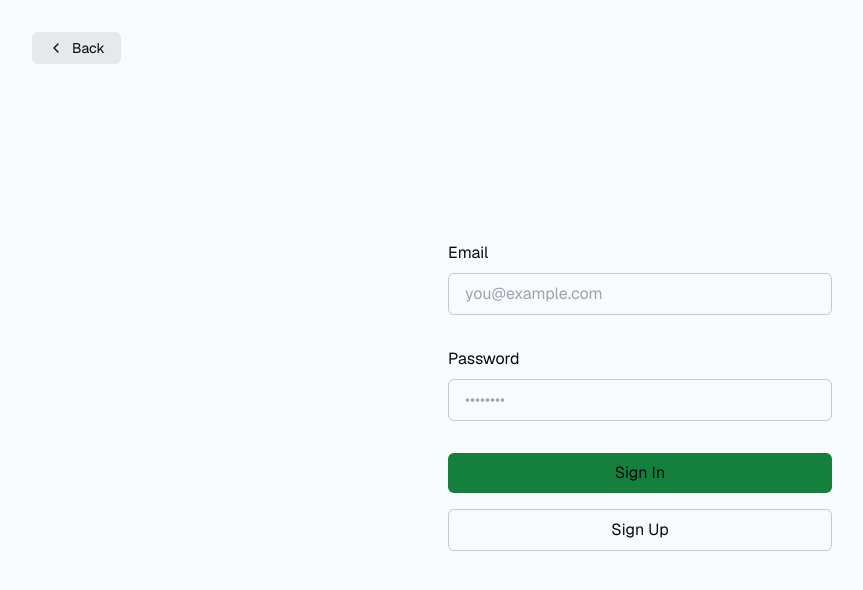
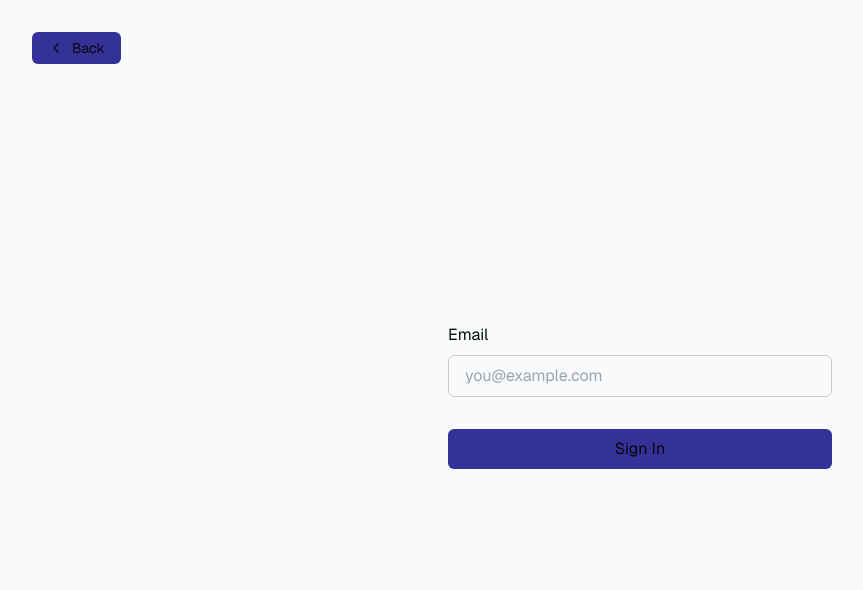
Before and after one commit to luvnft/grocery, a Next.js app: page /login in a window 1280 px wide. Shown: the top 590 px of the page, without its empty margins (0-863 px from the left). Built offline with nearby package versions, Linux system fonts and the light colour scheme.

Commit message:
adjusting the function and starting work on login

```diff
--- a/app/layout.tsx
+++ b/app/layout.tsx
@@ -7,8 +7,8 @@
 
 export const metadata = {
   metadataBase: new URL(defaultUrl),
-  title: 'Next.js and Supabase Starter Kit',
-  description: 'The fastest way to build apps with Next.js and Supabase',
+  title: 'grocery list organizer',
+  description: 'the easiest way to organize your grocery list',
 }
 
 export default function RootLayout({
--- a/app/login/page.tsx
+++ b/app/login/page.tsx
@@ -12,13 +12,11 @@
     'use server'
 
     const email = formData.get('email') as string
-    const password = formData.get('password') as string
     const cookieStore = cookies()
     const supabase = createClient(cookieStore)
 
-    const { error } = await supabase.auth.signInWithPassword({
+    const { error } = await supabase.auth.signInWithOtp({
       email,
-      password,
     })
 
     if (error) {
@@ -79,6 +77,11 @@
         className="animate-in flex-1 flex flex-col w-full justify-center gap-2 text-foreground"
         action={signIn}
       >
+        {searchParams?.message && (
+          <p className="mt-4 p-4 bg-foreground/10 text-foreground text-center">
+            {searchParams.message}
+          </p>
+        )}
         <label className="text-md" htmlFor="email">
           Email
         </label>
@@ -88,30 +91,9 @@
           placeholder="you@example.com"
           required
         />
-        <label className="text-md" htmlFor="password">
-          Password
-        </label>
-        <input
-          className="rounded-md px-4 py-2 bg-inherit border mb-6"
-          type="password"
-          name="password"
-          placeholder="••••••••"
-          required
-        />
-        <button className="bg-green-700 rounded-md px-4 py-2 text-foreground mb-2">
+        <button className="bg-btn-background hover:bg-btn-background-hover rounded-md px-4 py-2 text-foreground mb-2">
           Sign In
         </button>
-        <button
-          formAction={signUp}
-          className="border border-foreground/20 rounded-md px-4 py-2 text-foreground mb-2"
-        >
-          Sign Up
-        </button>
-        {searchParams?.message && (
-          <p className="mt-4 p-4 bg-foreground/10 text-foreground text-center">
-            {searchParams.message}
-          </p>
-        )}
       </form>
     </div>
   )
--- a/app/page.tsx
+++ b/app/page.tsx
@@ -2,30 +2,18 @@
 import Mic from '@/components/Mic'
 import { cookies } from 'next/headers'
 import React from 'react'
-import List from '@/components/List'
+import AuthButton from '@/components/AuthButton'
 
 
 export default function Index() {
   const cookieStore = cookies()
-
-  const canInitSupabaseClient = () => {
-    // This function is just for the interactive tutorial.
-    // Feel free to remove it once you have Supabase connected.
-    try {
-      createClient(cookieStore)
-      return true
-    } catch (e) {
-      return false
-    }
-  }
-
-  const isSupabaseConnected = canInitSupabaseClient()
+  const supabase = createClient(cookieStore);
 
   return (
     <div className="flex-1 w-full flex flex-col gap-20 items-center">
       <nav className="w-full flex justify-center border-b border-b-foreground/10 h-16">
         <div className="w-full max-w-4xl flex justify-end items-center p-3 text-sm">
-          {isSupabaseConnected && <button />}
+        <AuthButton />
         </div>
       </nav>
 
--- /dev/null
+++ b/components/AuthButton.tsx
@@ -0,0 +1,40 @@
+import { createClient } from '@/utils/supabase/server'
+import Link from 'next/link'
+import { cookies } from 'next/headers'
+import { redirect } from 'next/navigation'
+
+export default async function AuthButton() {
+  const cookieStore = cookies()
+  const supabase = createClient(cookieStore)
+
+  const {
+    data: { user },
+  } = await supabase.auth.getUser()
+
+  const signOut = async () => {
+    'use server'
+
+    const cookieStore = cookies()
+    const supabase = createClient(cookieStore)
+    await supabase.auth.signOut()
+    return redirect('/login')
+  }
+
+  return user ? (
+    <div className="flex items-center gap-4">
+      Hey, {user.email}
+      <form action={signOut}>
+        <button className="py-2 px-4 rounded-md no-underline bg-btn-background hover:bg-btn-background-hover">
+          Logout
+        </button>
+      </form>
+    </div>
+  ) : (
+    <Link
+      href="/login"
+      className="py-2 px-3 flex rounded-md no-underline bg-btn-background hover:bg-btn-background-hover"
+    >
+      Login
+    </Link>
+  )
+}
--- a/components/Mic.tsx
+++ b/components/Mic.tsx
@@ -121,7 +121,7 @@
     return (
     <div style={{alignItems: 'center', display: 'flex', flexDirection: 'column'}}>
         <div>
-            <button  onClick={toggleRecording} type="button" className="record_button" style={{
+            <button  onClick={toggleRecording} type="button" className={isRecording ? "sm:animate-pulse" : ""} style={{
                 alignItems: 'center',
                 display: 'flex',
                 justifyContent: 'center',
--- a/package.json
+++ b/package.json
@@ -6,6 +6,7 @@
     "start": "next start"
   },
   "dependencies": {
+    "@supabase/auth-helpers-nextjs": "^0.8.7",
     "@supabase/ssr": "latest",
     "@supabase/supabase-js": "latest",
     "@types/react-speech-recognition": "^3.9.5",
--- a/tailwind.config.js
+++ b/tailwind.config.js
@@ -10,7 +10,7 @@
         background: 'hsl(var(--background))',
         foreground: 'hsl(var(--foreground))',
         btn: {
-          background: 'hsl(var(--btn-background))',
+          background: '#343298',
           'background-hover': 'hsl(var(--btn-background-hover))',
         },
       },
```
Also changed, not shown: components/List.tsx (+7 -17 lines), 2 other files (tests, documents, lock files or other folders).
